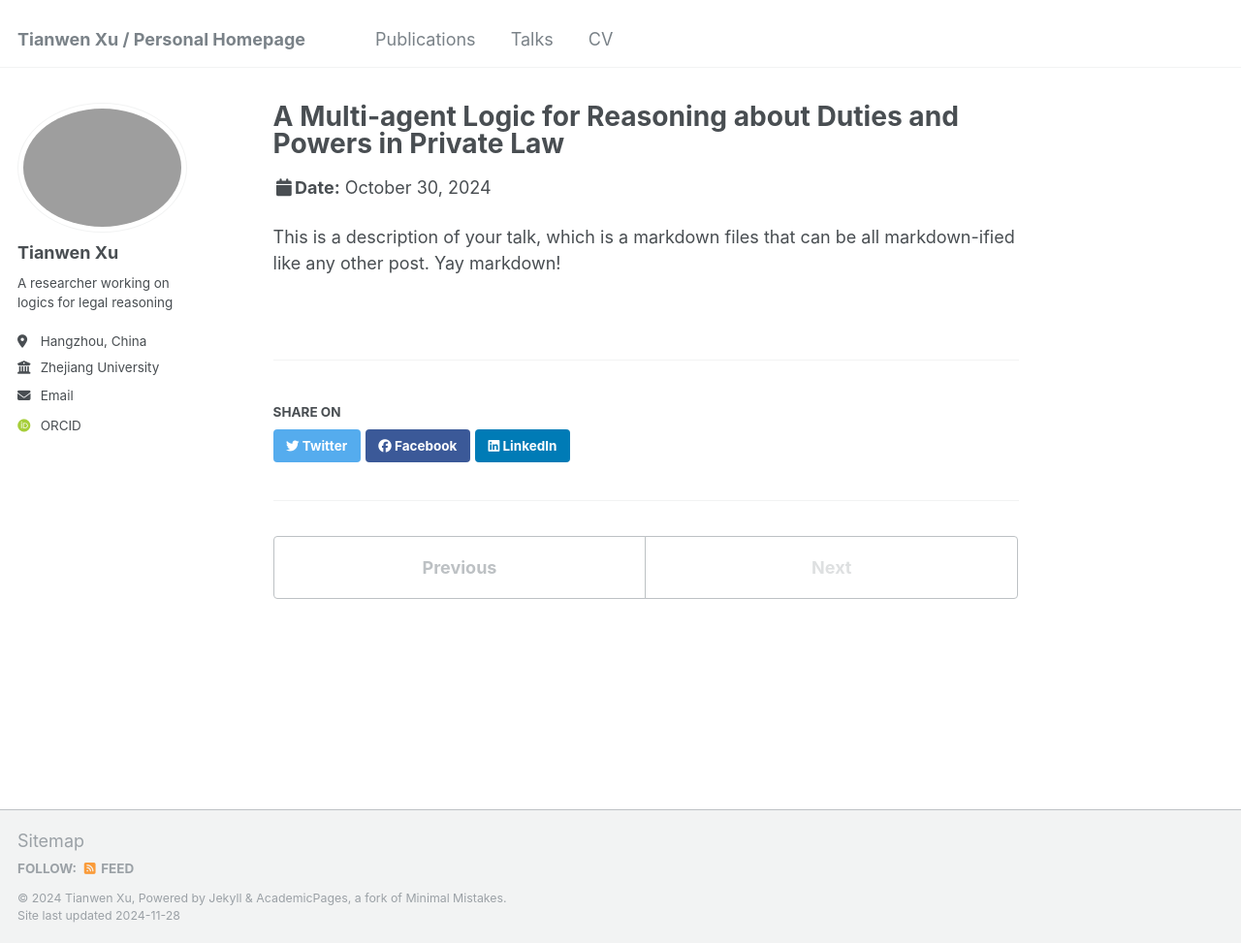
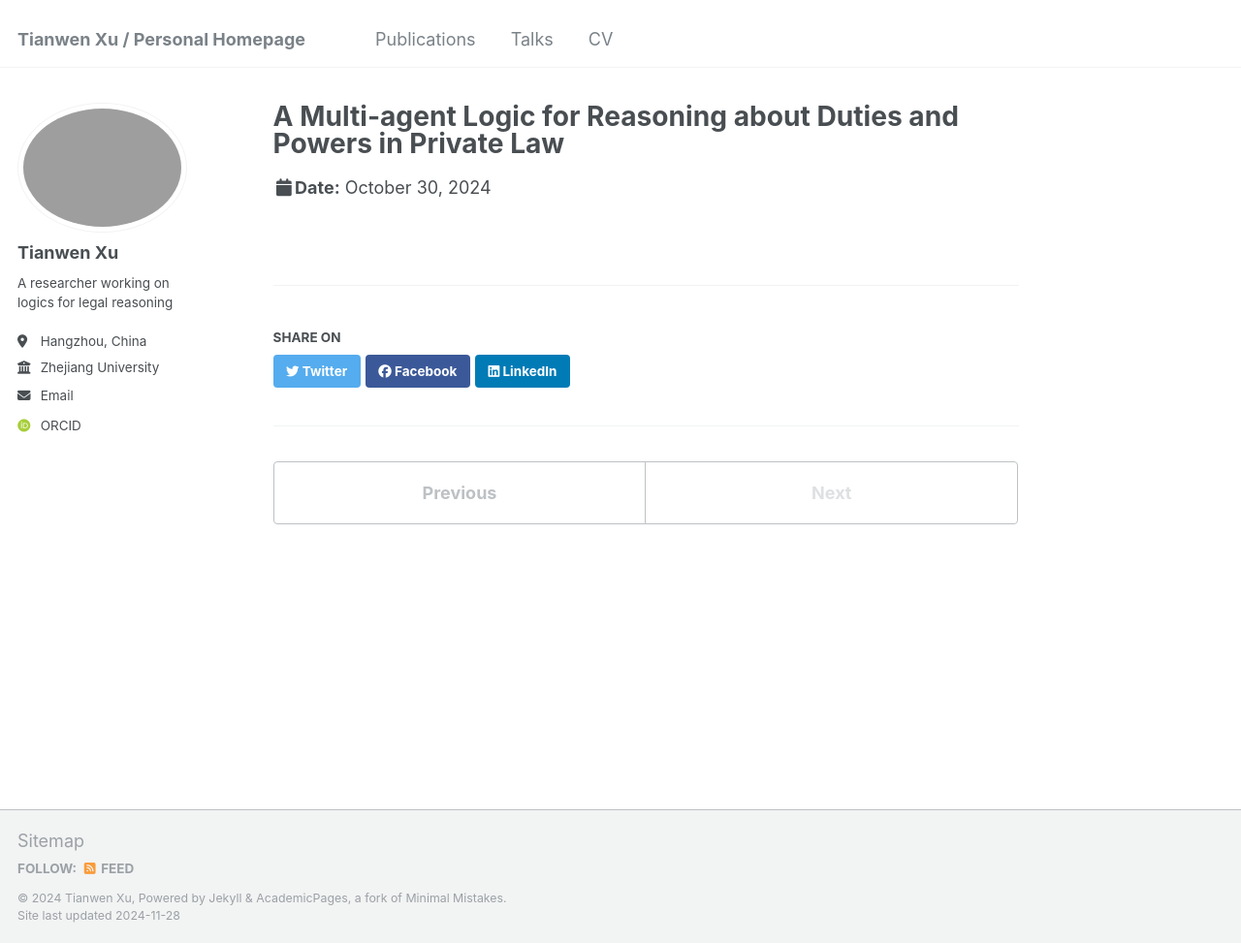
Before and after one commit to tianwenxu-lawlogic/tianwenxu-lawlogic.github.io, a Jekyll site: the page built from _talks/2024-10-30-multi-agent-logic2.md, in a window 1280 px wide and 973 px high. Shown: the whole window at 97% size. Built offline with Jekyll 4.4.1, drawn with Linux system fonts in a browser that asks for light colours; some web fonts are replaced.

Commit message:
Update 2024-10-30-multi-agent-logic2.md

```diff
--- a/_talks/2024-10-30-multi-agent-logic2.md
+++ b/_talks/2024-10-30-multi-agent-logic2.md
@@ -3,10 +3,7 @@ title: "A Multi-agent Logic for Reasoning about Duties and Powers in Private Law
 collection: talks
 type: "Talk"
 permalink: /talks/A Multi-agent Logic for Reasoning about Duties and Powers in Private Law
-venue: "University of Luxembourg, Department of Computer Science"
+venue: "ICR-CLAiM Seminar, University of Luxembourg, Department of Computer Science"
 date: 2024-10-30
 location: "Luxembourg"
 ---
-
-
-This is a description of your talk, which is a markdown files that can be all markdown-ified like any other post. Yay markdown!
```
